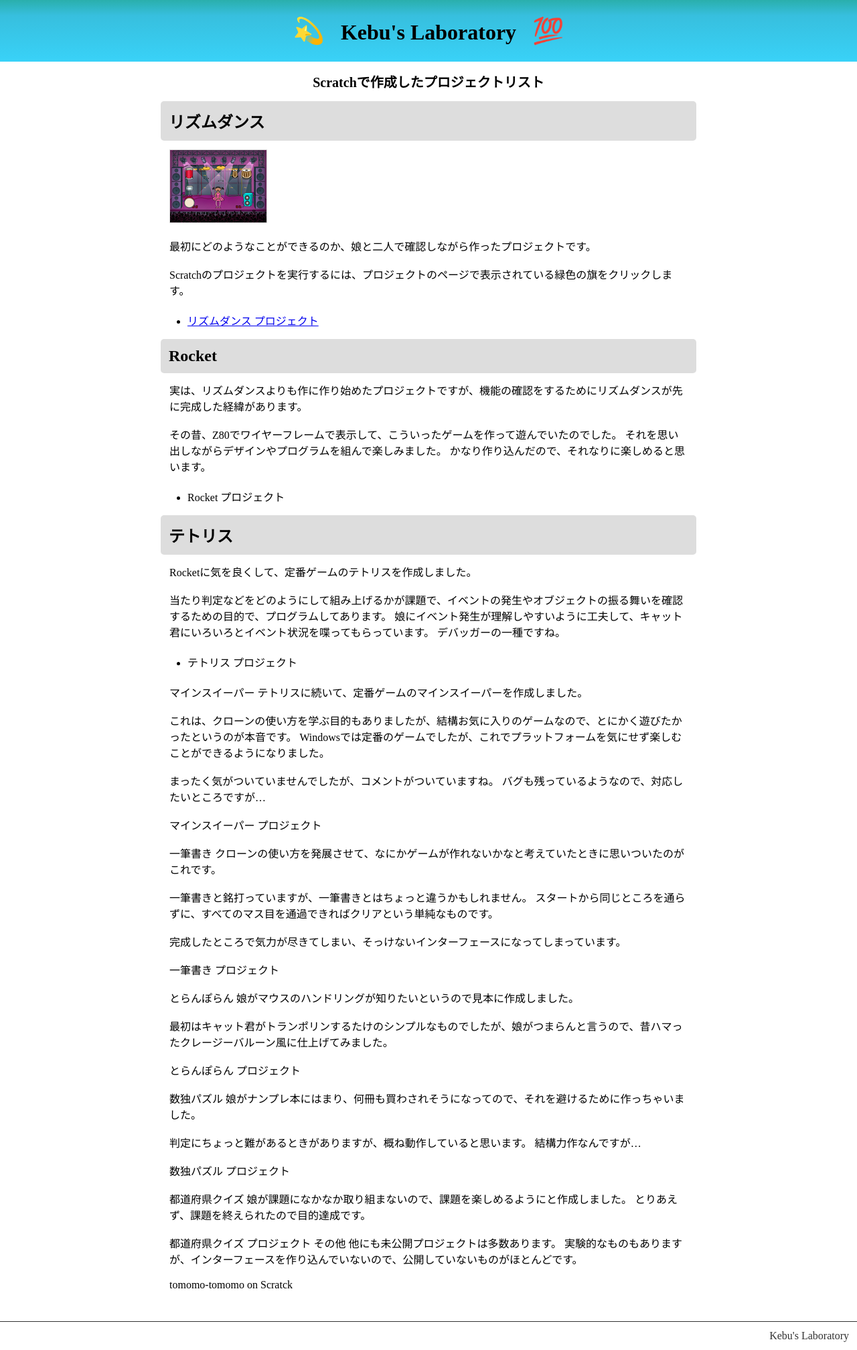
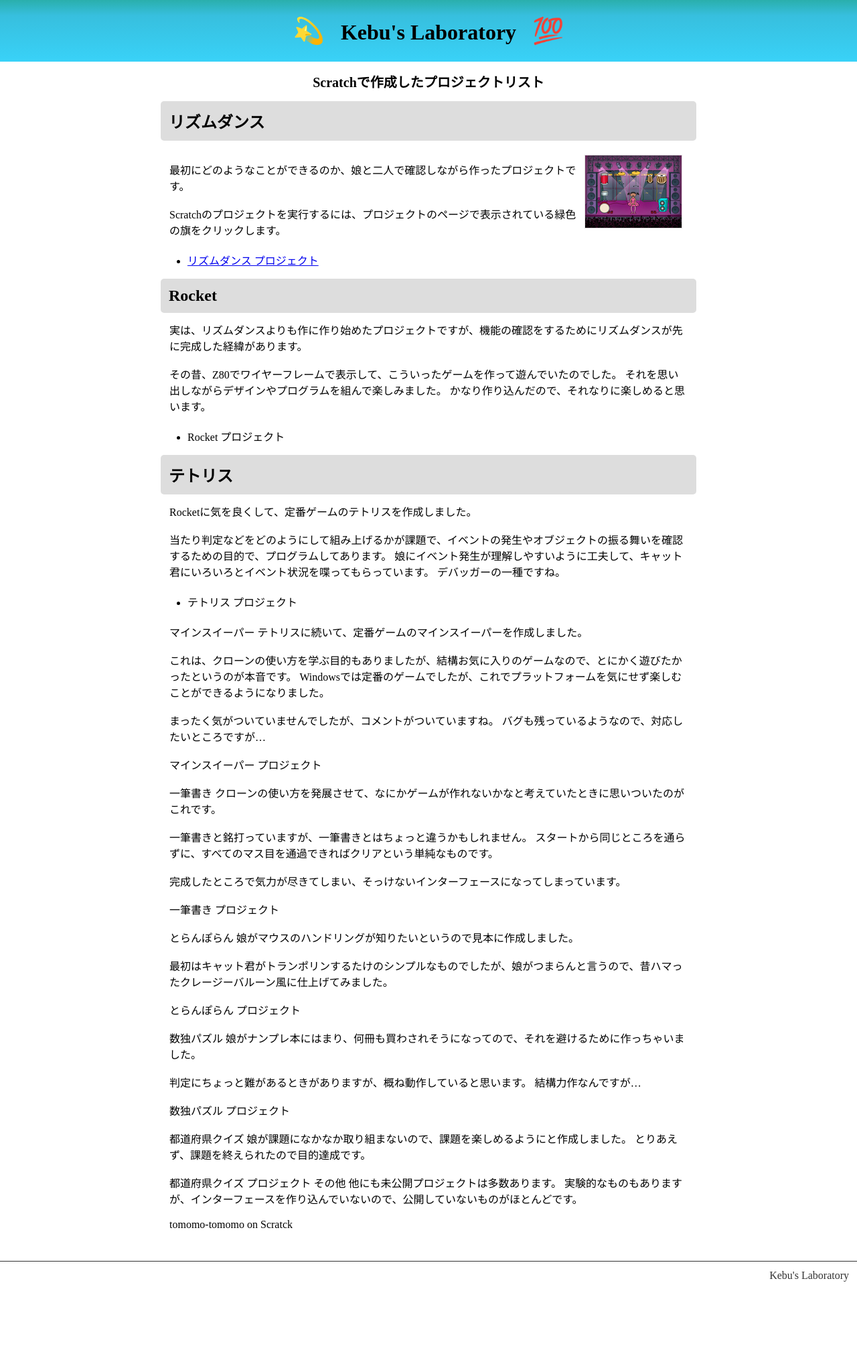
Before and after one commit to Tomohide-Kebukawa/Tomohide-Kebukawa.github.io, a Jekyll site: the page built from articles/scratch/index.md, in a window 1280 px wide. Shown: the whole page at 67% size. Built offline with Jekyll 4.4.1, drawn with Linux system fonts in a browser that asks for light colours; after the commit the page ends 1925 px from its top, so only the background shows below that.

Commit message:
Update for test
デザインのテストのために更新

```diff
--- a/css/article.css
+++ b/css/article.css
@@ -9,6 +9,12 @@
 
 section h2 {
 	border-radius: 5px;
+}
+
+section img {
+	margin: 8px;
+	clear: both;
+	float: right;
 }
 
 section {
```
